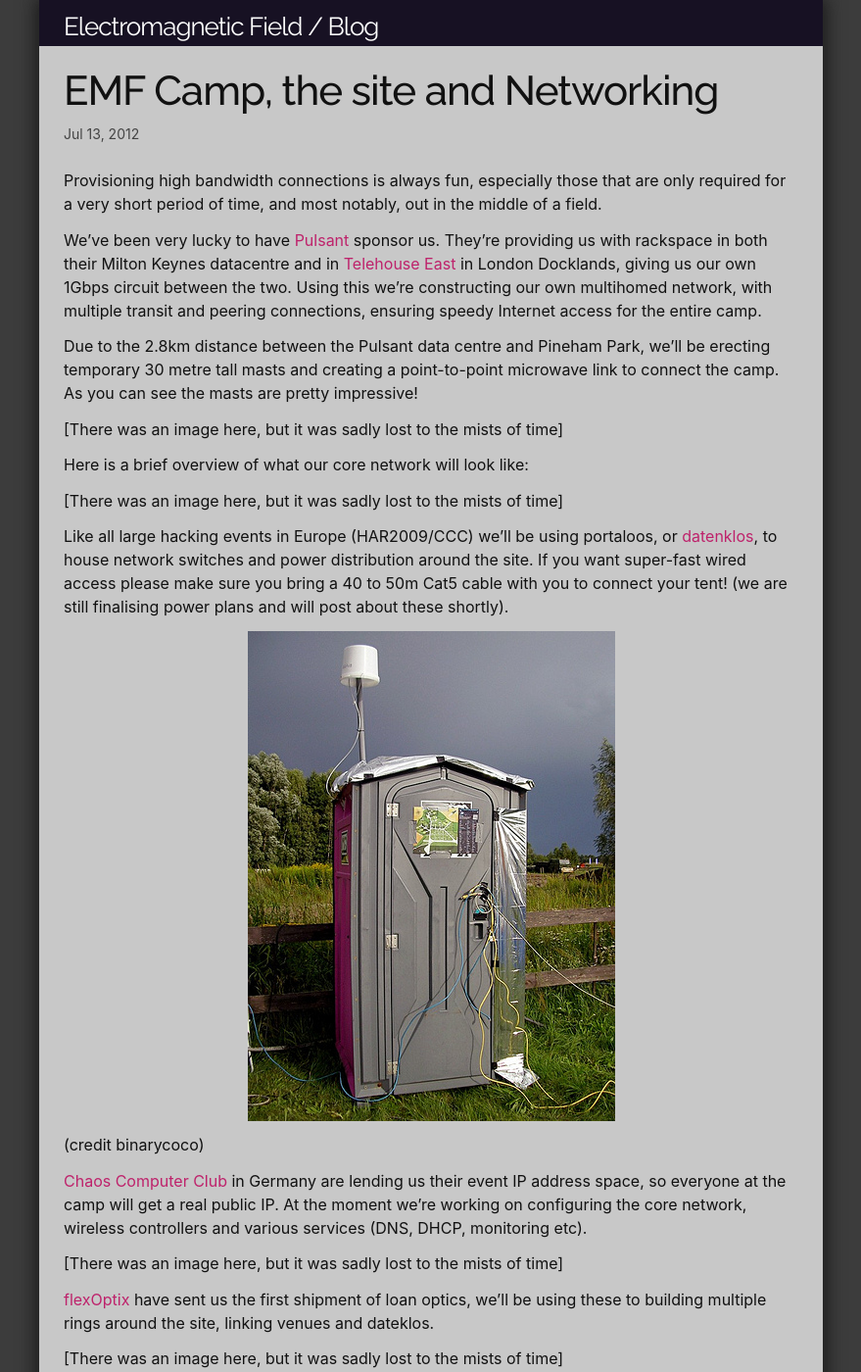
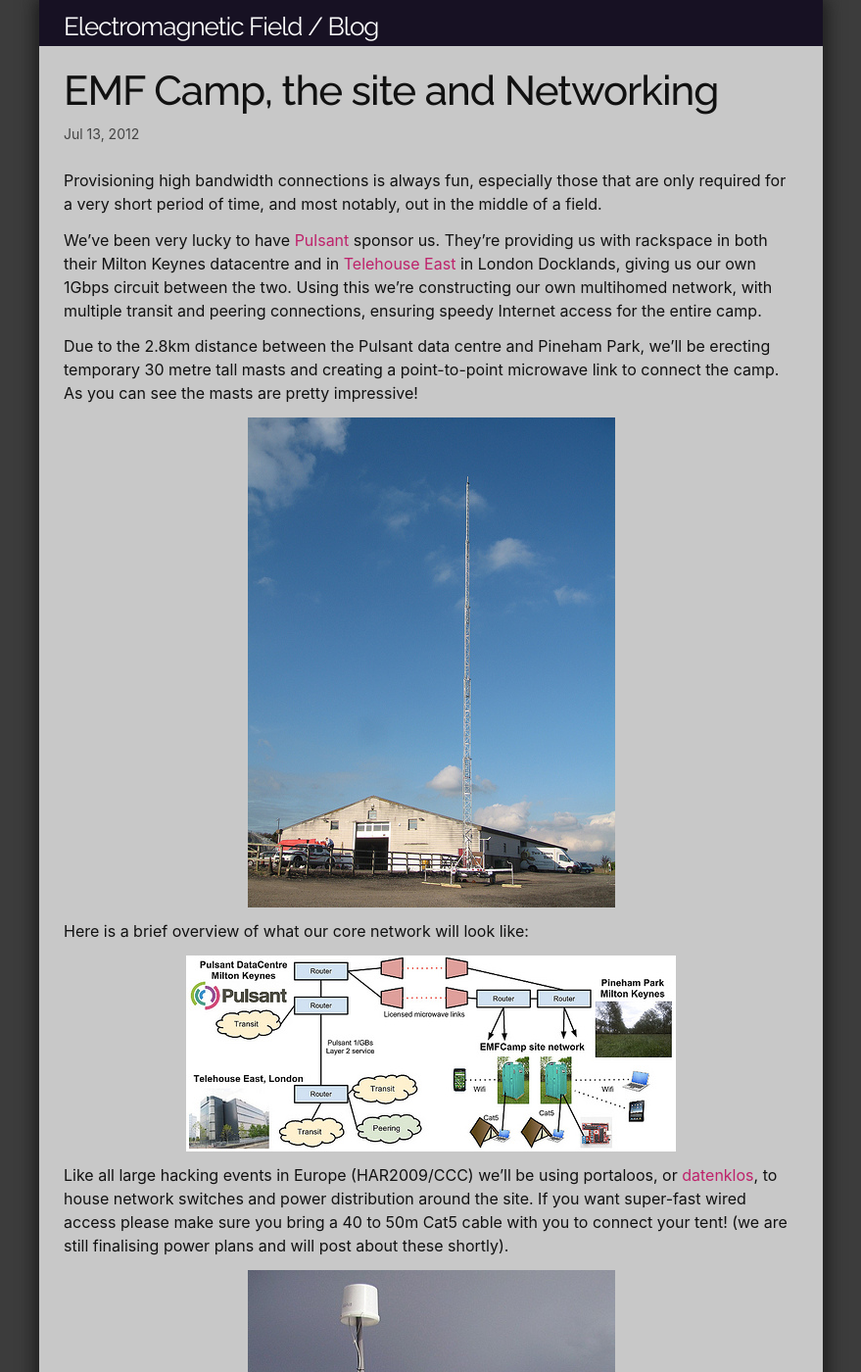
Before and after one commit to emfcamp/blog, a Jekyll site: the page built from _posts/2012-07-13-emf-camp-the-site-and-networking.md, in a window 1280 px wide and 1400 px high. Shown: the whole window at 98% size, without its empty margins (200-1079 px from the left). Built offline with Jekyll 4.4.1, drawn with Linux system fonts in a browser that asks for light colours.

Commit message:
missing blog page images

```diff
--- a/_posts/2012-07-13-emf-camp-the-site-and-networking.md
+++ b/_posts/2012-07-13-emf-camp-the-site-and-networking.md
@@ -11,11 +11,11 @@ We’ve been very lucky to have [Pulsant](http://www.pulsant.com) sponsor us. Th
 
 Due to the 2.8km distance between the Pulsant data centre and Pineham Park, we’ll be erecting temporary 30 metre tall masts and creating a point-to-point microwave link to connect the camp. As you can see the masts are pretty impressive!
 
-[There was an image here, but it was sadly lost to the mists of time]
+![A 30-metre tall mast](/images/2012_network_mast.jpg)
 
 Here is a brief overview of what our core network will look like:
 
-[There was an image here, but it was sadly lost to the mists of time]
+![Network Map](/images/2012_network_map.jpg)
 
 Like all large hacking events in Europe (HAR2009/CCC) we’ll be using portaloos, or [datenklos](https://de.wikipedia.org/wiki/Datenklo), to house network switches and power distribution around the site. If you want super-fast wired access please make sure you bring a 40 to 50m Cat5 cable with you to connect your tent! (we are still finalising power plans and will post about these shortly).
 
@@ -25,11 +25,11 @@ Like all large hacking events in Europe (HAR2009/CCC) we’ll be using portaloos
 
 [Chaos Computer Club](https://en.wikipedia.org/wiki/Chaos_Computer_Club) in Germany are lending us their event IP address space, so everyone at the camp will get a real public IP. At the moment we’re working on configuring the core network, wireless controllers and various services (DNS, DHCP, monitoring etc).
 
-[There was an image here, but it was sadly lost to the mists of time]
+![Stacks of network switches and access points](/images/2012_network_equipment.jpg)
 
 [flexOptix](https://www.flexoptix.net) have sent us the first shipment of loan optics, we’ll be using these to building multiple rings around the site, linking venues and dateklos.
 
-[There was an image here, but it was sadly lost to the mists of time]
+![Optics and Flexbox programmer](/images/2012_network_optics.jpg)
 
 At the site we will have blanket wireless coverage on 2.4GHz (b/g/n) and 5GHz (a). If you have any particular network requirements, or if you plan to use any non-Wifi devices in these frequency bands, please let us know in advance at noc@emfcamp.org
 
```
Also changed, not shown: images/2012_network_equipment.jpg (added), images/2012_network_map.jpg (added), images/2012_network_mast.jpg (added), images/2012_network_optics.jpg (added).
